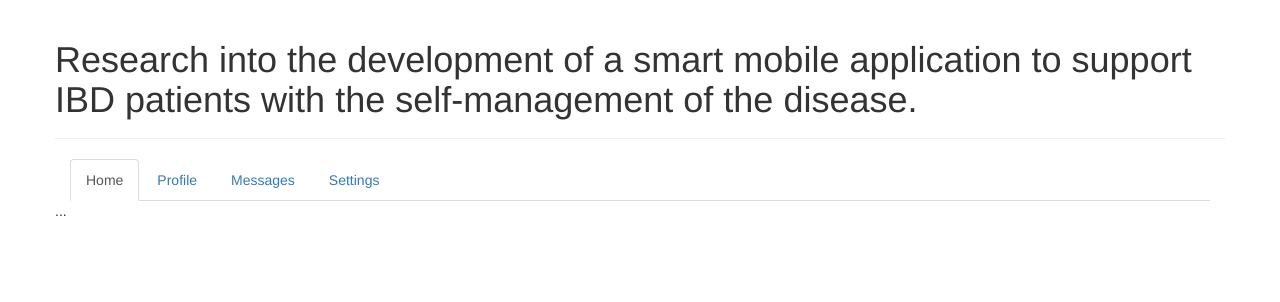
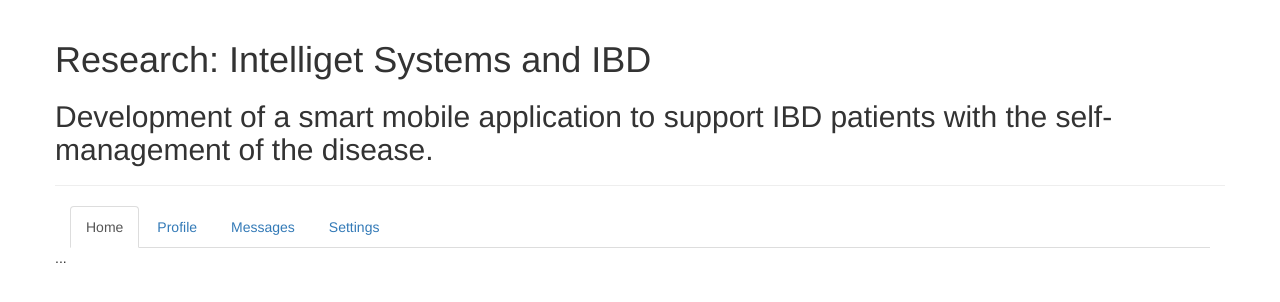
Before and after one commit to NaderShamma/NaderShamma.github.io, a plain HTML site: page index.html in a window 1280 px wide. Drawn offline with nearby package versions, Linux system fonts and the light colour scheme.

Commit message:
updated title

```diff
--- a/index.html
+++ b/index.html
@@ -18,7 +18,8 @@
       <header class="row">
         <section class=".col-md-12">
           <section class="page-header">
-            <h1>Research into the development of a smart mobile application to support IBD patients with the self-management of the disease.</h1>
+            <h1>Research: Intelliget Systems and IBD <h1>
+            <h2>Development of a smart mobile application to support IBD patients with the self-management of the disease.</h2>
           </section>
           <section class="col-md-12">
             <ul class="nav nav-tabs" role="tablist">
```
